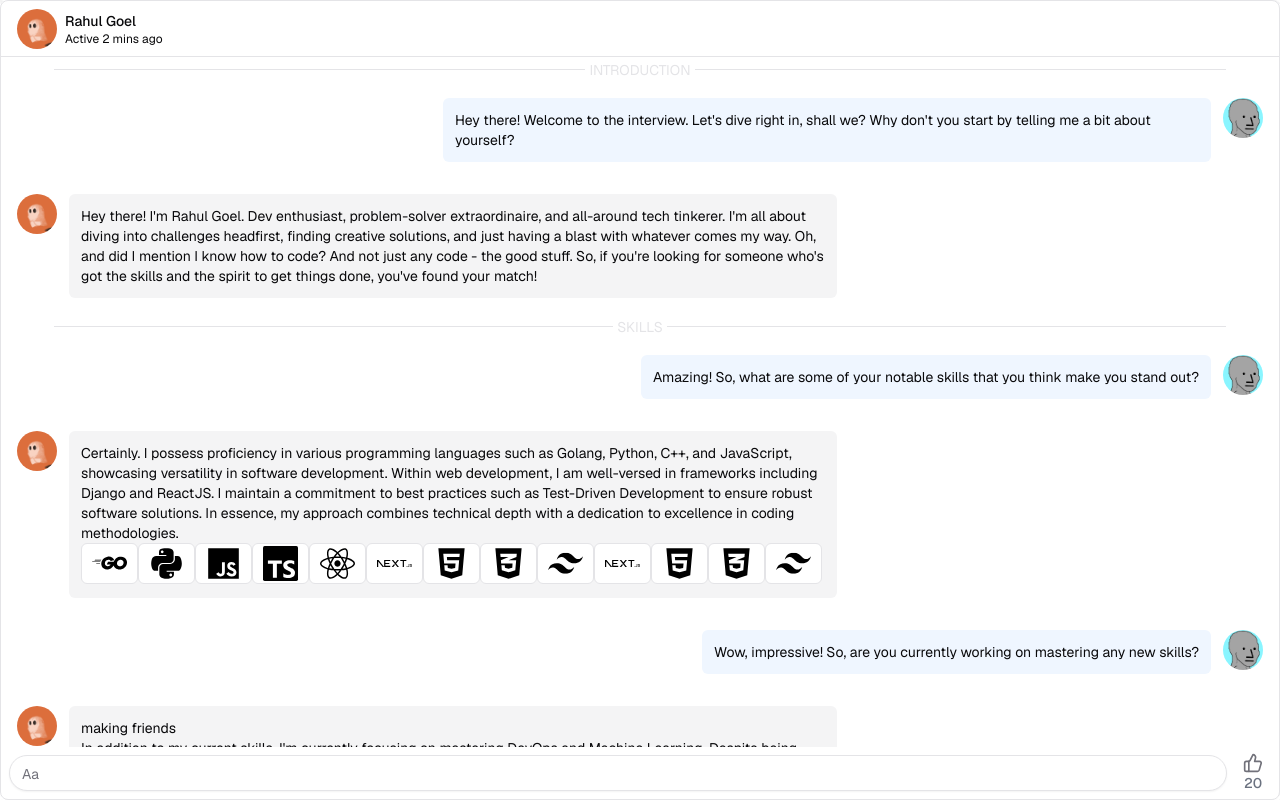
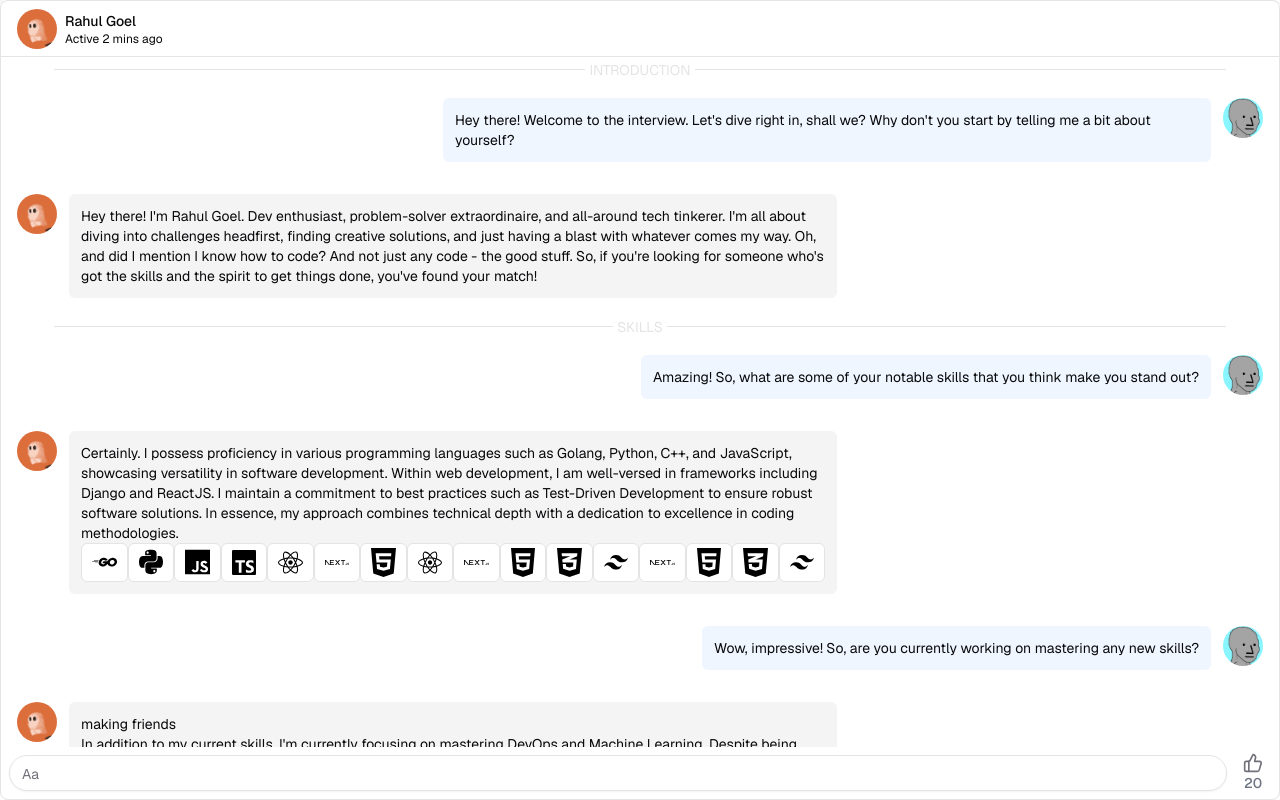
Before and after one commit to aargeee/RahulGoel.dev, a Next.js app: page / in a window 1280 px wide. Built offline with nearby package versions, Linux system fonts and the light colour scheme.

Commit message:
interviewer name change

```diff
--- a/data.tsx
+++ b/data.tsx
@@ -9,7 +9,7 @@ export type UserData = (typeof userData)[number];
 
 export const loggedInUserData = {
   avatar: "/NPC.png",
-  name: "Jakob Hoeg",
+  name: "NPC",
 };
 
 export type LoggedInUserData = typeof loggedInUserData;
@@ -60,6 +60,19 @@ const skills = [
     name: "HTML5",
     image: "/skills/html5.svg",
   },
+
+  {
+    name: "React",
+    image: "/skills/react.svg",
+  },
+  {
+    name: "Next.js",
+    image: "/skills/next.svg",
+  },
+  {
+    name: "HTML5",
+    image: "/skills/html5.svg",
+  },
   {
     name: "CSS3",
     image: "/skills/css.svg",
@@ -84,8 +97,6 @@ const skills = [
     name: "Tailwind",
     image: "/skills/tw.svg",
   },
-
-
 ];
 
 const RG = "Rahul Goel";
@@ -100,7 +111,7 @@ export const userData = [
         messages: [
           {
             avatar: "/NPC.png",
-            name: "Jakob Hoeg",
+            name: "NPC",
             message:
               "Hey there! Welcome to the interview. Let's dive right in, shall we? Why don't you start by telling me a bit about yourself?",
           },
@@ -126,7 +137,7 @@ export const userData = [
         messages: [
           {
             avatar: "/NPC.png",
-            name: "Jakob Hoeg",
+            name: "NPC",
             message: (
               <p>
                 Amazing! So, what are some of your notable skills that you think
@@ -149,8 +160,8 @@ export const userData = [
                   In essence, my approach combines technical depth with a
                   dedication to excellence in coding methodologies.
                 </p>
-                <div className="skill overflow-x-auto mt-2">
-                  <ScrollArea className="w-[200] whitespace-nowrap">
+                <div className="overflow-x-auto">
+                  <ScrollArea className="lg:flex lg:justify-center">
                     {skills.map((skill, index) => (
                       <Badge
                         key={index}
@@ -160,13 +171,11 @@ export const userData = [
                         <Image
                           src={skill.image}
                           alt={skill.name}
-                          width={35}
-                          height={35}
-                          className="aspect-square"
+                          width={25}
+                          height={25}
                         />
                       </Badge>
                     ))}
-                    <ScrollBar orientation="horizontal" />
                   </ScrollArea>
                 </div>
               </div>
@@ -174,7 +183,7 @@ export const userData = [
           },
           {
             avatar: "/NPC.png",
-            name: "Jakob Hoeg",
+            name: "NPC",
             message:
               "Wow, impressive! So, are you currently working on mastering any new skills?",
           },
@@ -201,7 +210,7 @@ export const userData = [
         messages: [
           {
             avatar: "/NPC.png",
-            name: "Jakob Hoeg",
+            name: "NPC",
             message:
               "Your skills are impressive! Do you have any supporting evidence for your skills mentioned?",
           },
@@ -228,7 +237,7 @@ export const userData = [
           },
           {
             avatar: "/NPC.png",
-            name: "Jakob Hoeg",
+            name: "NPC",
             message: "Awesome! You seem to really know your stuff",
           },
           {
@@ -243,7 +252,7 @@ export const userData = [
         messages: [
           {
             avatar: "/NPC.png",
-            name: "Jakob Hoeg",
+            name: "NPC",
             message:
               "Do you have any formal education or courses you want to talk about?",
           },
@@ -259,7 +268,7 @@ export const userData = [
         messages: [
           {
             avatar: "/NPC.png",
-            name: "Jakob Hoeg",
+            name: "NPC",
             message: "Cool! I'd like to get in touch with you",
           },
           {
@@ -274,7 +283,7 @@ export const userData = [
           },
           {
             avatar: "/NPC.png",
-            name: "Jakob Hoeg",
+            name: "NPC",
             message:
               "Awesome! my boss is gonna love you in our team. Do you have a resume that I can share?",
           },
@@ -303,7 +312,7 @@ export const userData = [
         messages: [
           {
             avatar: "/NPC.png",
-            name: "Jakob Hoeg",
+            name: "NPC",
             message: "Are you currently working somewhere?",
           },
           {
@@ -313,7 +322,7 @@ export const userData = [
           },
           {
             avatar: "/NPC.png",
-            name: "Jakob Hoeg",
+            name: "NPC",
             message: "I am good, you?",
           },
           {
```
